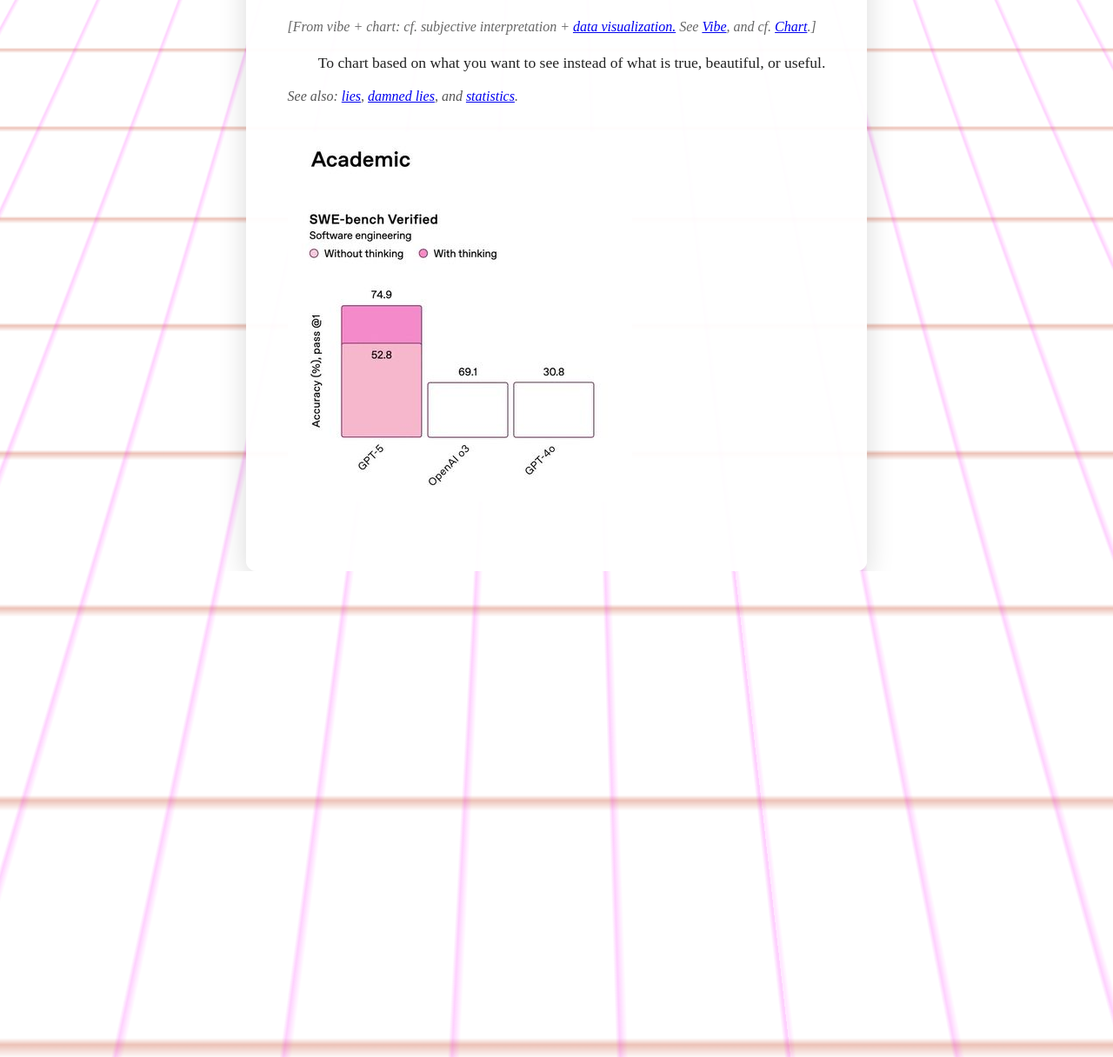
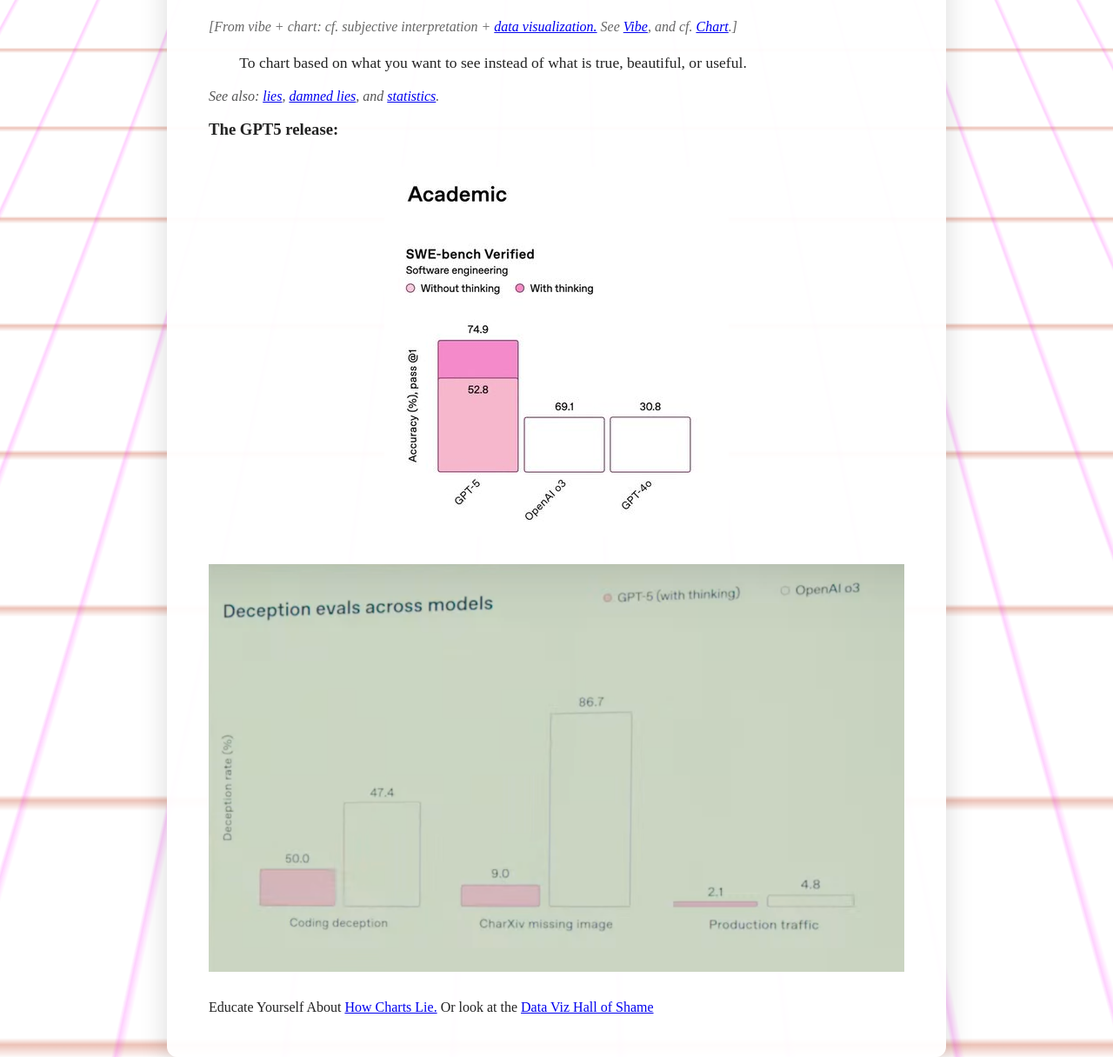
Before and after one commit to DataDrivenAngel/vibechart.net, a plain HTML site: page index.html in a window 1280 px wide. Shown: the part 145-1361 px from the top of the page at 87% size. Before the commit the page ends 802 px from the top, so only its background shows below. Drawn offline with Linux system fonts and the light colour scheme.

Commit message:
THE VIBES SCROLL ON

```diff
--- a/index.html
+++ b/index.html
@@ -43,7 +43,6 @@
             align-items: center;
             min-height: 100vh;
             position: relative;
-            overflow: hidden;
         }
 
 
@@ -205,7 +204,7 @@
         img {
             max-width: 100%;
             height: auto;
-            margin: 2em 0;
+            margin: 2em auto;
             display: block;
             filter: none !important;
             animation: none !important;
@@ -227,11 +226,20 @@
                 See also: <a href="https://en.wikipedia.org/wiki/Lie">lies</a>, <a href="https://gizmodo.com/sam-altmans-lies-about-chatgpt-are-growing-bolder-2000614431">damned lies</a>, and <a href="https://en.wikipedia.org/wiki/Statistics">statistics</a>.
             </div>
         </div>
+        <div><H3>The GPT5 release:</H3></div>
         <span id="image-container">
             <a href="https://bsky.app/profile/tylermw.com/post/3lvtac5hues2n" target="_blank" rel="noopener noreferrer">
                 <img id="vibechart-image" src="vibechart.jpg" alt="Misleading Bar chart from OpenAI's GPT5 release showing that 69% is bigger than 52% due to not having accurately scaled axes" width="396" height="425">
             </a>
         </span>
+        <div>
+            <span id="image-container">
+                <a href="https://news.ycombinator.com/item?id=44830992" target="_blank" rel="noopener noreferrer">
+                    <img id="vibechart-image" src="code_deception.png" alt="Misleading Bar chart from OpenAI's GPT5 release showing that 50.0 is less than 47.4..." width="1162" height="680">
+                </a>
+            </span>
+        </div>
+        <div>Educate Yourself About <a href= "https://www.albertocairo.com/">How Charts Lie.</a> Or look at the <a href="https://www.youtube.com/watch?v=KluzR75S6U0">  Data Viz Hall of Shame</a></div>
     </div>
 </body>
 </html>
```
